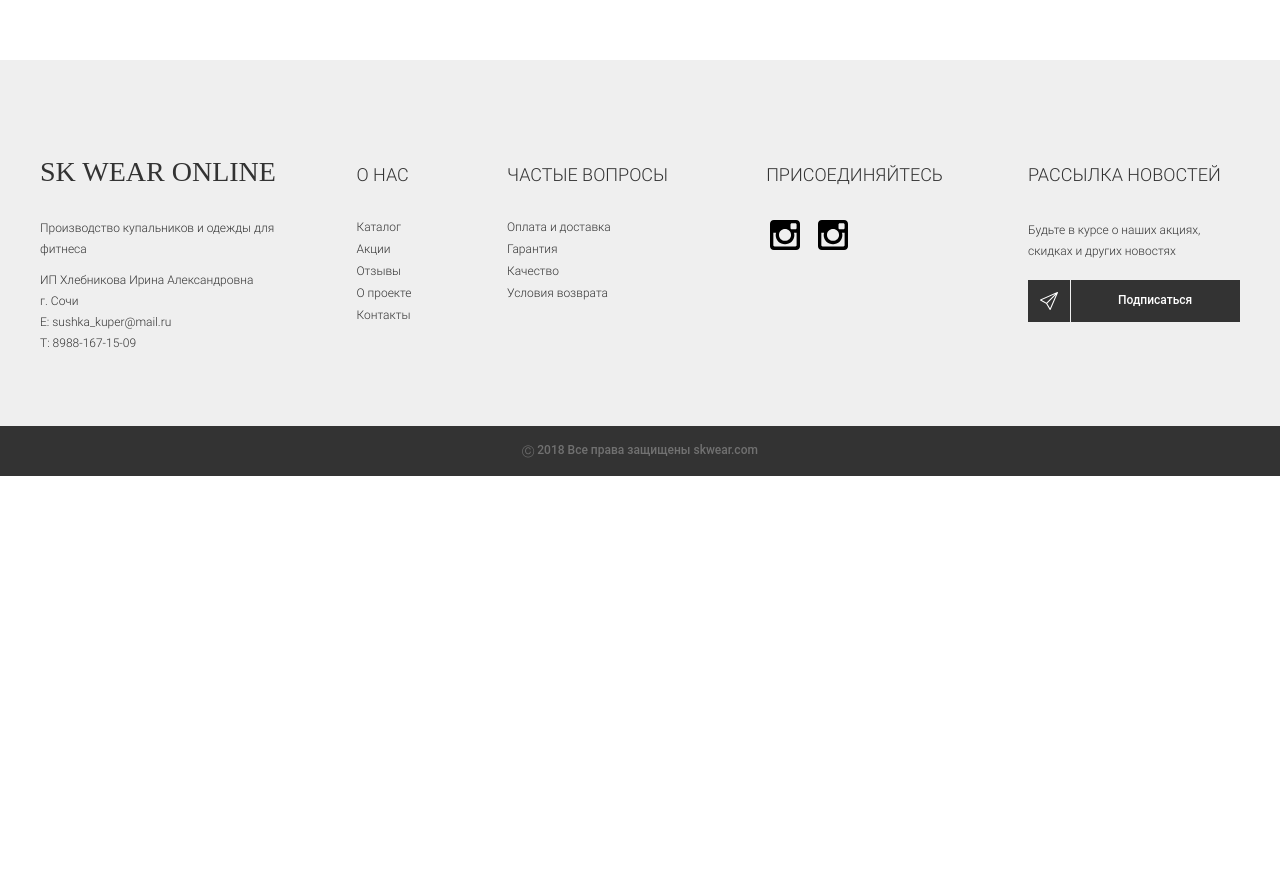
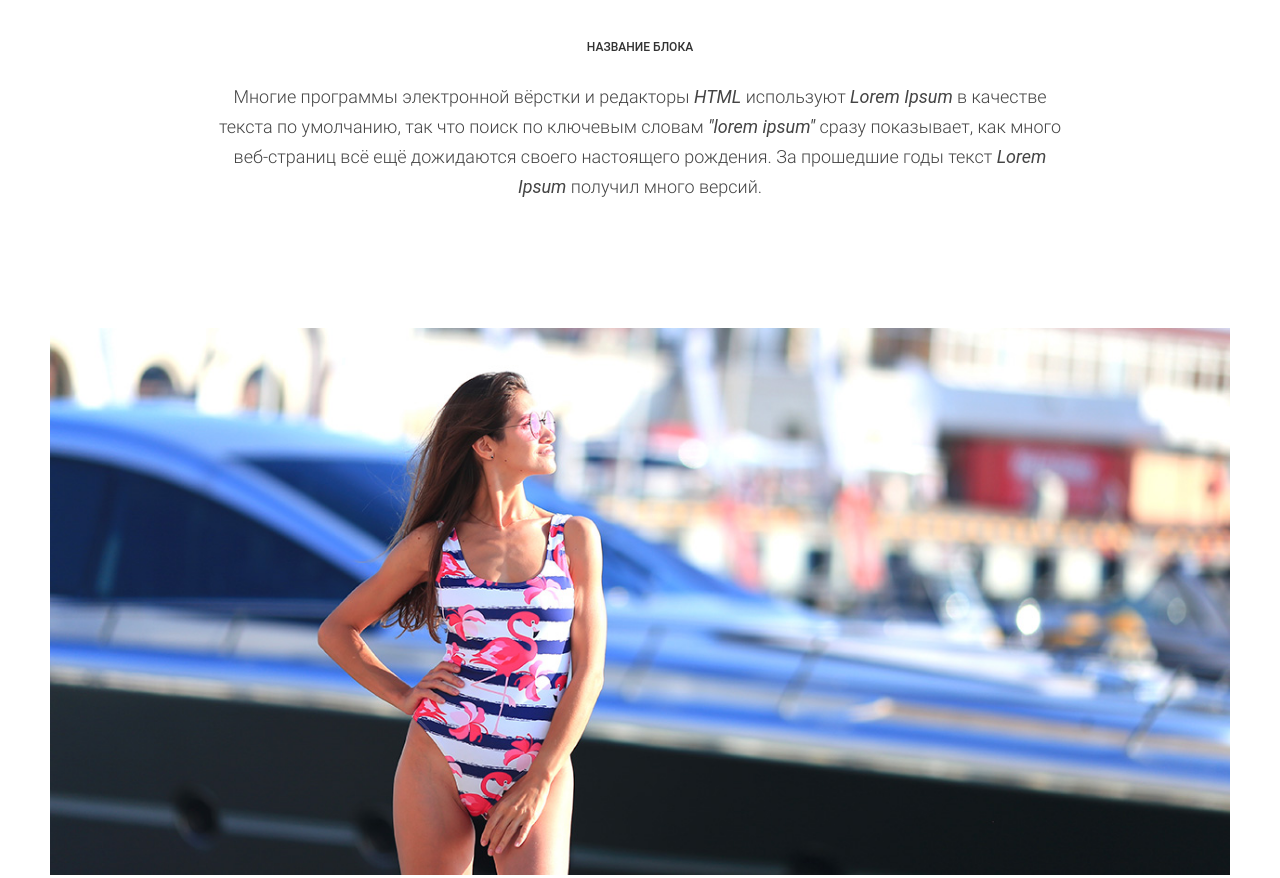
Before and after one commit to Bolshunova/fabrics, a website: page src/index.html in a window 1280 px wide. Shown: the top 878 px of the page. Before the commit the page ends 800 px from the top, so only its background shows below. Drawn offline with nearby package versions, Linux system fonts and the light colour scheme; files that its build step writes are made by us from their sources; a web font is replaced by a local one.

Commit message:
second-section update

```diff
--- a/src/index.html
+++ b/src/index.html
@@ -28,7 +28,21 @@
   </header>
   <main class="main">
     <div class="main__wrapper">
-
+      <div class="second-section">
+        <div class="second-section textblock">
+          <h5 class="textblock_title">название блока</h5>
+          <p class="textblock_information">
+            Многие программы электронной вёрстки и редакторы <span class="textblock_information italic-bold">HTML</span>
+            используют <span class="textblock_information italic-bold">Lorem Ipsum</span> в качестве текста по умолчанию, так что поиск по ключевым
+            словам <span class="textblock_information italic-bold">"lorem ipsum"</span> сразу показывает, как много веб-страниц всё ещё дожидаются
+            своего настоящего рождения. За прошедшие годы текст <span class="textblock_information italic-bold">Lorem Ipsum</span> получил много версий.
+          </p>
+        </div>
+        <picture>
+          <source srcset="img/img/4.jpg, img/img/4@2x.jpg">
+          <img srcset="img/img/4.jpg, img/img/4@2x.jpg" alt="default image">
+        </picture>
+      </div>
     </div>
   </main>
   <footer class="footer">
--- a/src/scss/helpers/colors.scss
+++ b/src/scss/helpers/colors.scss
@@ -5,7 +5,8 @@ $colors: (
   dark-grey: #222222,
   light-grey: #dddddd,
   secondary-grey: #efefef,
-  primary-white: #ffffff
+  primary-white: #ffffff,
+  section-text: #444444
 );
 
 @function color($key) {
--- a/src/scss/helpers/mixins.scss
+++ b/src/scss/helpers/mixins.scss
@@ -0,0 +1,8 @@
+@mixin font_style($family: '', $fsize: '', $fweight: 400, $lheight: '',$ftrans: uppercase, $fcolor: ''){
+    font-family: $family;
+    font-size: $fsize ;
+    font-weight: $fweight;
+    line-height: $lheight;
+    text-transform: $ftrans;
+    color: $fcolor;
+}
--- /dev/null
+++ b/src/scss/layout/second-section.scss
@@ -0,0 +1,29 @@
+.second-section{
+    margin-bottom: 40px;
+    @media screen and (min-width: 1200px) {
+        margin-bottom: 53px;
+    }
+}
+.textblock{
+    text-align: center;
+    margin-bottom: 20px;
+    @media screen and (min-width: 1200px) {
+        width: 845px;
+        margin: 0 auto;
+        margin-bottom: 126px;
+    }
+}
+.textblock_title{
+    @include font_style('Roboto', 12px, 500, 14px , uppercase, map-get($map: $colors, $key: semi-grey));
+    margin-bottom: 20px;
+    @media screen and (min-width: 1200px) {
+        margin-bottom: 28px;
+    }
+}
+.textblock_information{
+    @include font_style('Roboto', 18px, 300, 30px , none, map-get($map: $colors, $key: section-text));
+}
+.italic-bold{
+    @include font_style('Roboto', 18px, 400, 25px , none, map-get($map: $colors, $key: section-text));
+    font-style: italic;
+}
--- a/src/scss/styles.scss
+++ b/src/scss/styles.scss
@@ -7,3 +7,4 @@
 @import 'base/custom-reset';
 @import 'base/wrappers';
 @import 'layout/footer';
+@import 'layout/second-section';
```
Also changed, not shown: build/css/styles.css, build/css/styles.min.css, build/index.html, 1 other file.
